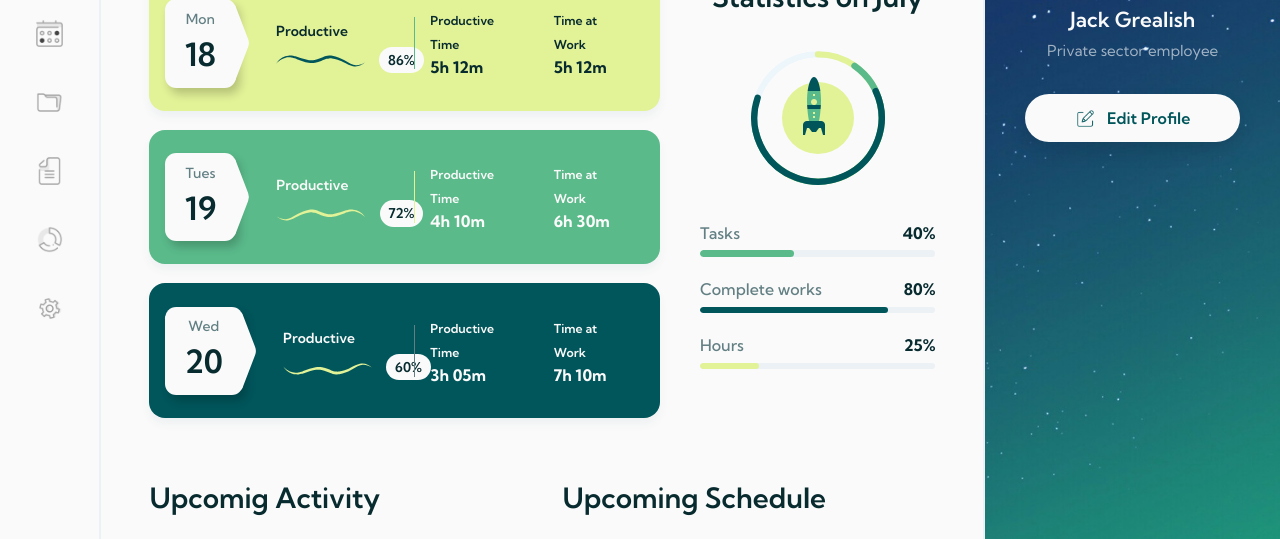
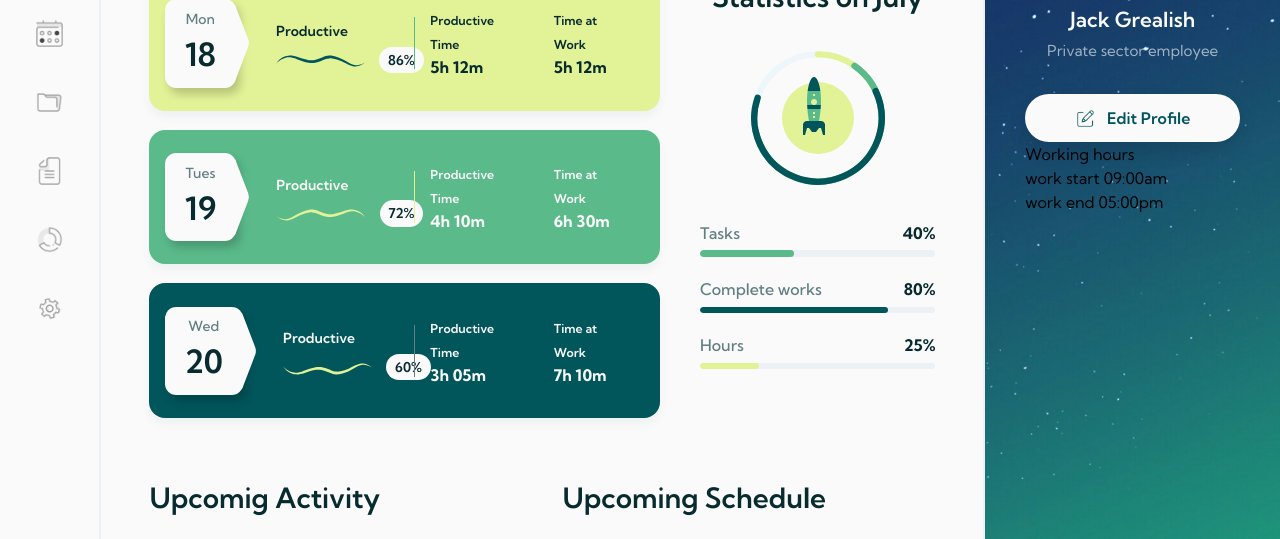
Before and after one commit to Te-Stack/Product-Admin-Dashboard, a website built with Vite: page index.html in a window 1280 px wide. Shown: the part 193-732 px from the top of the page. Built offline with nearby package versions, Linux system fonts and the light colour scheme.

```diff
--- a/index.html
+++ b/index.html
@@ -412,6 +412,19 @@
                                 <span>edit profile</span>
                             </a>
                         </div>
+                        <div class="work-hours">
+                            <h3 class="title">Working hours</h3>
+                            <div class="timeframe">
+                                <div class="time_data">
+                                    <span class="title">work start</span>
+                                    <span class="time-assigned">09:00am</span>
+                                </div>
+                                <div class="time_data">
+                                    <span class="title">work end</span>
+                                    <span class="time-assigned">05:00pm</span>
+                                </div>
+                            </div>
+                        </div>
 
                     </div>
                 </div>
```
